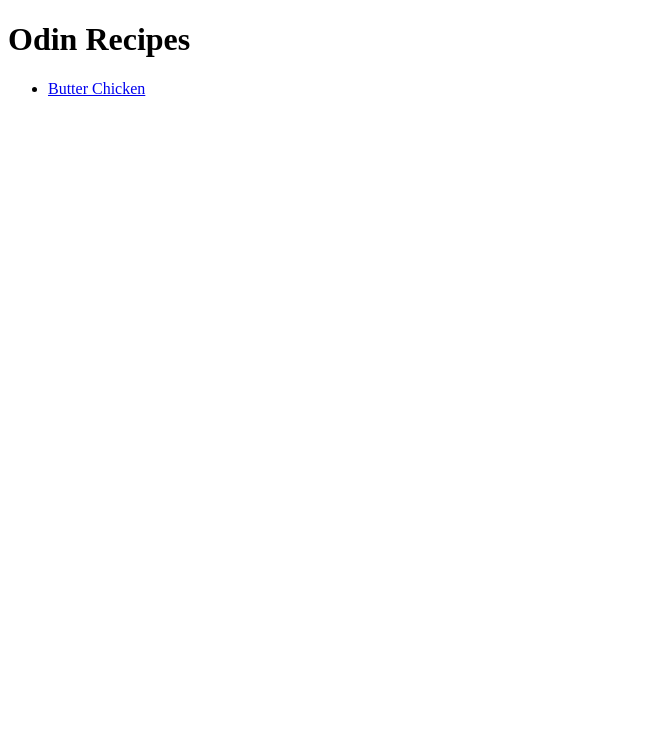
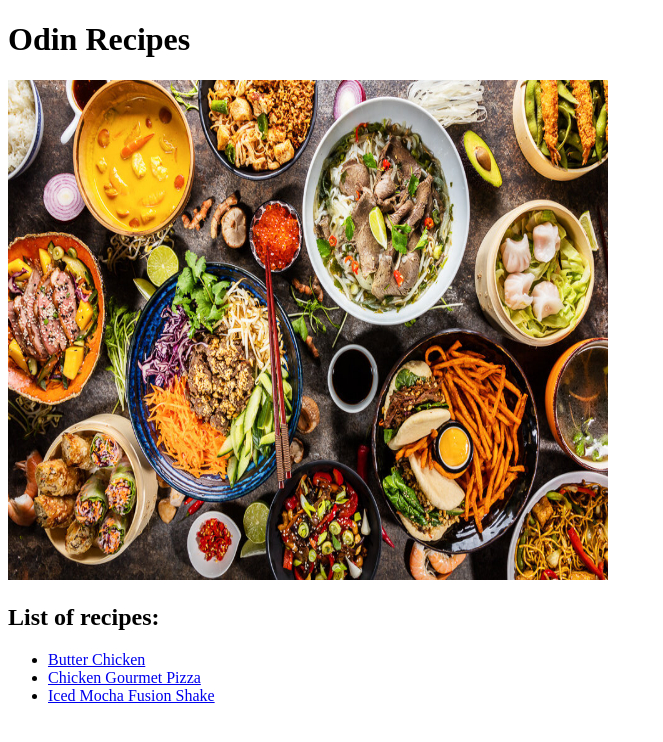
Before and after one commit to BishrBinAli/odin-recipes, a plain HTML site: page index.html in a window 1280 px wide. Shown: the whole page, without its empty margins (0-663 px from the left). Drawn offline with Linux system fonts and the light colour scheme.

Commit message:
Add links from homepage to recipe pages

```diff
--- a/index.html
+++ b/index.html
@@ -7,8 +7,12 @@
 
     <body>
         <h1>Odin Recipes</h1>
+        <img src="./images/home.jpg" alt="Various dishes" width="600" height="500">
+        <h2>List of recipes:</h2>
         <ul>
             <li><a href="./recipes/butterchicken.html">Butter Chicken</a></li>
+            <li><a href="./recipes/pizza.html">Chicken Gourmet Pizza</a></li>
+            <li><a href="./recipes/shake.html">Iced Mocha Fusion Shake</a></li>
         </ul>
     </body>
 </html>
```
Also changed, not shown: images/home.jpg (added).
